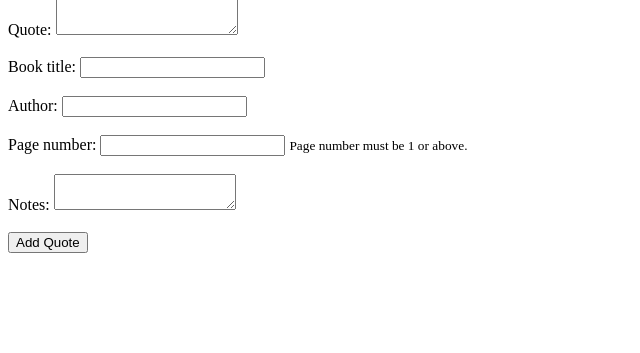
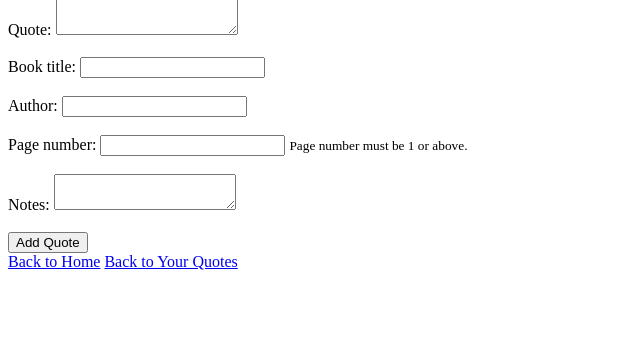
Before and after one commit to nasim-orion/cornered_wisdom, a Django app: page /add-quote/ in a window 1280 px wide. Shown: the part 81-434 px from the top of the page, without its empty margins (0-640 px from the left). Run offline with Django 4.2, Linux system fonts and the light colour scheme; the visitor is signed in with stand-in values (Sample User, id 1).

Commit message:
Add links to home and my quotes section for edit quotes, delete quotes and add quotes sections

```diff
--- a/home/templates/home/add_quote.html
+++ b/home/templates/home/add_quote.html
@@ -44,5 +44,8 @@
         <button type="submit">Add Quote</button>
     </form>
 
+    <a href="{% url 'home' %}">Back to Home</a>
+    <a href="{% url 'my_quotes' %}">Back to Your Quotes</a>
+
 </body>
 </html>
--- a/home/templates/home/delete_quote.html
+++ b/home/templates/home/delete_quote.html
@@ -23,5 +23,8 @@
 
     <a href="{% url 'my_quotes' %}">Cancel</a>
 
+    <a href="{% url 'home' %}">Back to Home</a>
+    <a href="{% url 'my_quotes' %}">Back to Your Quotes</a>
+
 </body>
 </html>
--- a/home/templates/home/edit_quote.html
+++ b/home/templates/home/edit_quote.html
@@ -47,5 +47,8 @@
 
     <a href="{% url 'my_quotes' %}">Cancel</a>
 
+    <a href="{% url 'home' %}">Back to Home</a>
+    <a href="{% url 'my_quotes' %}">Back to Your Quotes</a>
+
 </body>
 </html>
--- a/home/templates/home/quote_partial.html
+++ b/home/templates/home/quote_partial.html
@@ -1,8 +1,6 @@
 {% if quote %}
 
-    <blockquote>
-        “{{ quote.text }}”
-    </blockquote>
+  <blockquote data-quote-id="{{ quote.id }}">
 
     <p class="book">
         — <strong>{{ quote.book.title }}</strong>,
```
